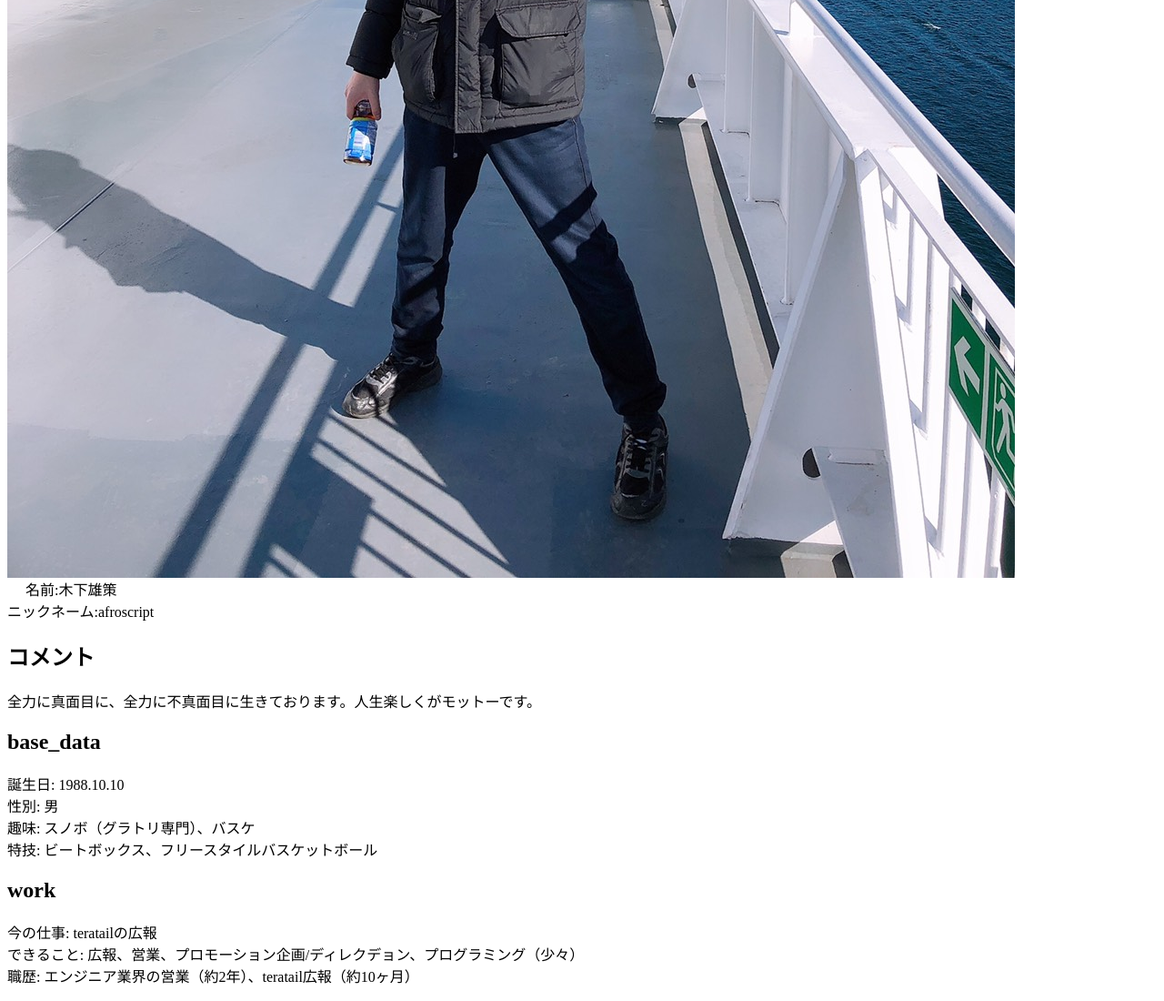
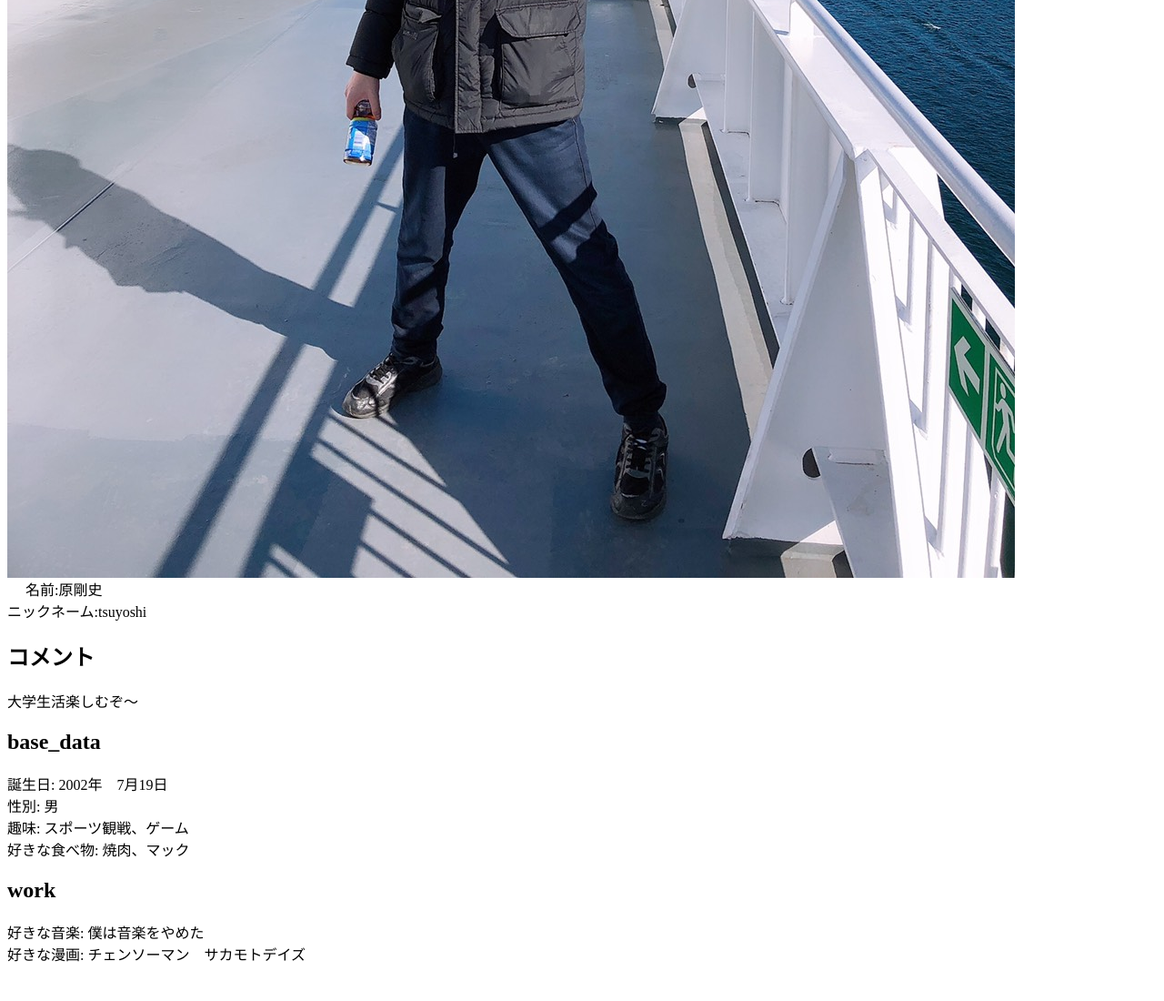
Before and after one commit to tsuyoshihara/.github.io, a plain HTML site: page index.html in a window 1280 px wide. Shown: the part 909-2009 px from the top of the page at 91% size. After the commit the page ends 1985 px from the top, so only its background shows below. Drawn offline with Linux system fonts and the light colour scheme.

Commit message:
Update index.html

```diff
--- a/index.html
+++ b/index.html
@@ -2,23 +2,22 @@
 <h1>Who am I !?</h1>
 <p>
 <img src="IMG_0122.JPG"><br>　<!-- ここを追加しました -->
-名前:木下雄策<br>
-ニックネーム:afroscript
+名前:原剛史<br>
+ニックネーム:tsuyoshi
 </p>
 <h2>コメント</h2>
 <p>
-全力に真面目に、全力に不真面目に生きております。人生楽しくがモットーです。
+大学生活楽しむぞ〜
 </p>
 <h2>base_data</h2>
 <p>
-誕生日: 1988.10.10<br>
+誕生日: 2002年　7月19日<br>
 性別: 男<br>
-趣味: スノボ（グラトリ専門）、バスケ<br>
-特技: ビートボックス、フリースタイルバスケットボール<br>
+趣味: スポーツ観戦、ゲーム<br>
+好きな食べ物: 焼肉、マック<br>
 </p>
 <h2>work</h2>
 <p>
-今の仕事: teratailの広報<br>
-できること: 広報、営業、プロモーション企画/ディレクデョン、プログラミング（少々）<br>
-職歴: エンジニア業界の営業（約2年）、teratail広報（約10ヶ月）
+好きな音楽: 僕は音楽をやめた<br>
+好きな漫画: チェンソーマン　サカモトデイズ　<br>
 </p>
```
